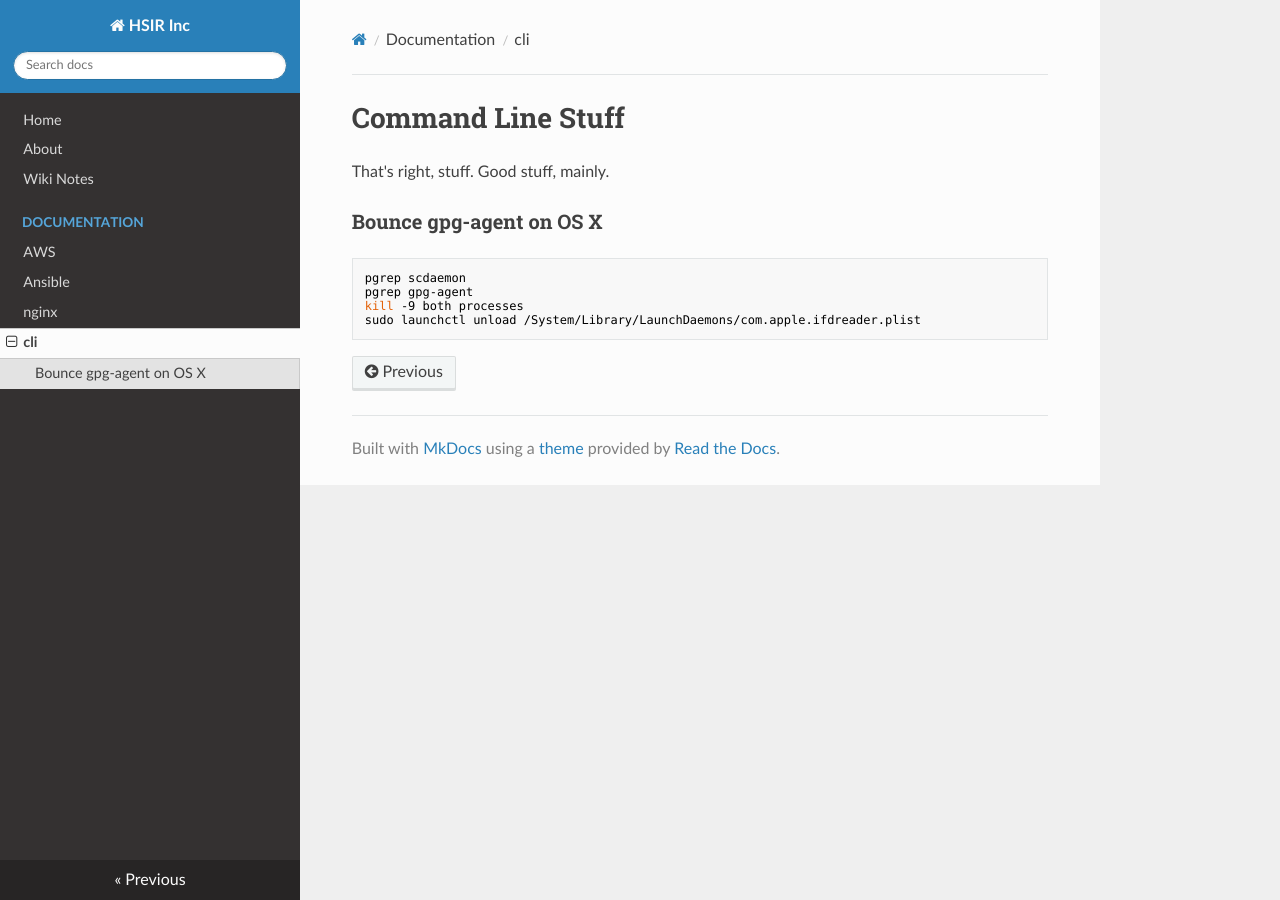
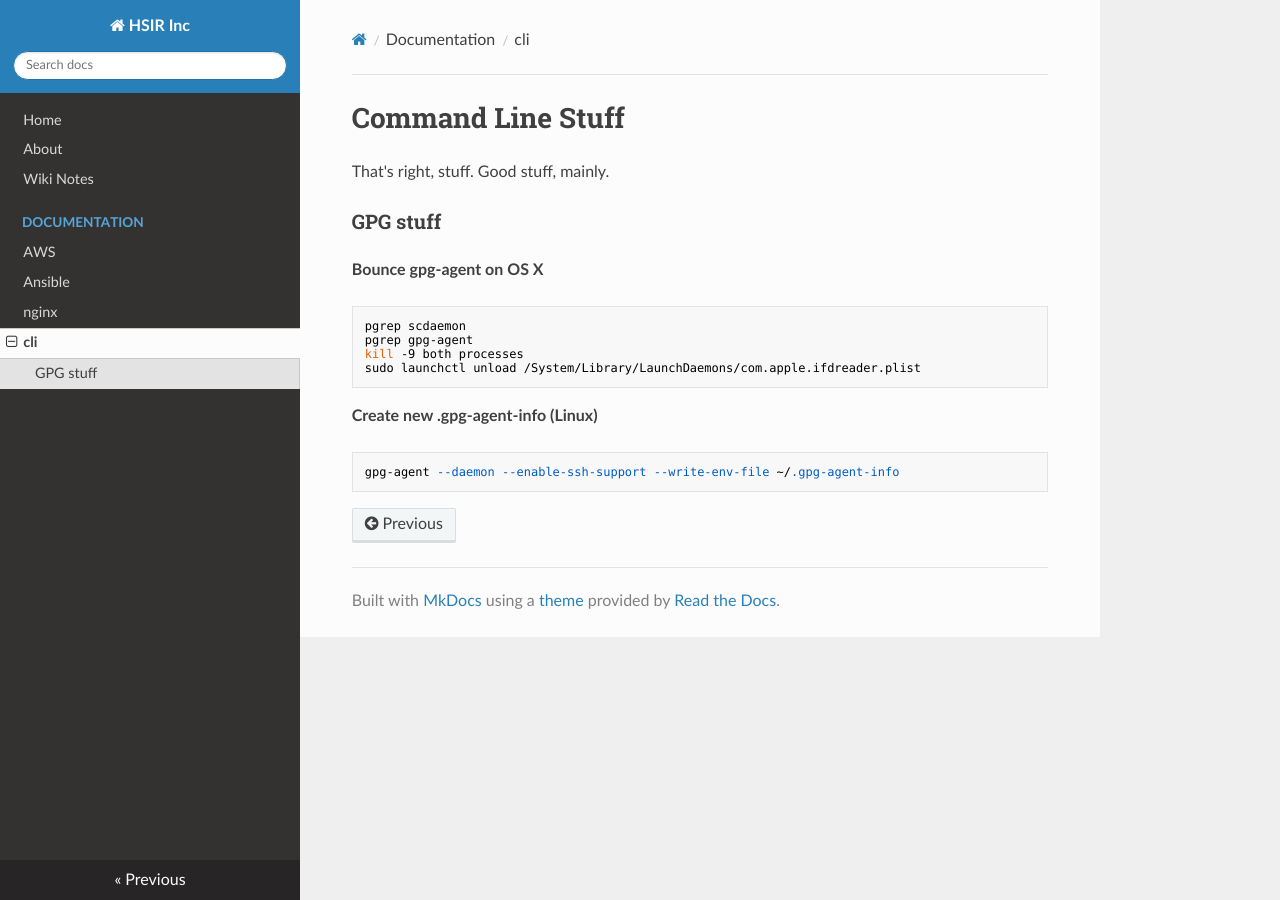
Before and after one commit to simplycycling/mk-docs, an MkDocs documentation site: the page built from docs/documentation/cli.md, in a window 1280 px wide. Built offline with MkDocs 1.6.1, drawn with Linux system fonts in a browser that asks for light colours; nearby versions of some CDN libraries; old or Windows-style settings are respelled for this version of MkDocs.

Commit message:
Added another cli command. One that nobody will ever need.

```diff
--- a/docs/documentation/cli.md
+++ b/docs/documentation/cli.md
@@ -2,9 +2,15 @@
 
 That's right, stuff. Good stuff, mainly.
 
-### Bounce gpg-agent on OS X
+### GPG stuff
+
+**Bounce gpg-agent on OS X**
 
     pgrep scdaemon
     pgrep gpg-agent
     kill -9 both processes
     sudo launchctl unload /System/Library/LaunchDaemons/com.apple.ifdreader.plist
+
+**Create new .gpg-agent-info (Linux)**
+
+    gpg-agent --daemon --enable-ssh-support --write-env-file ~/.gpg-agent-info
```
